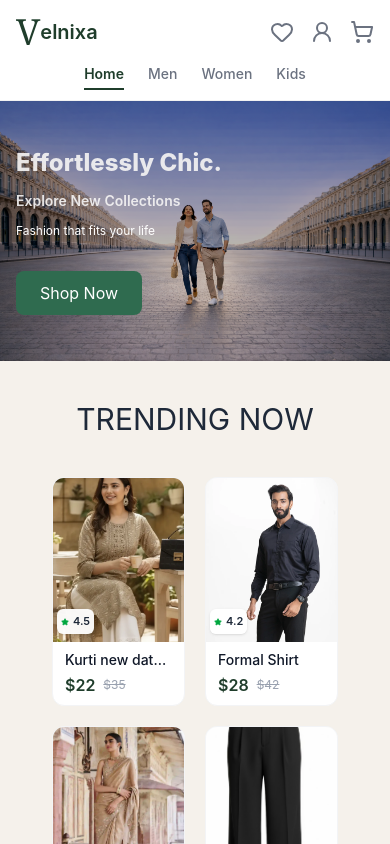
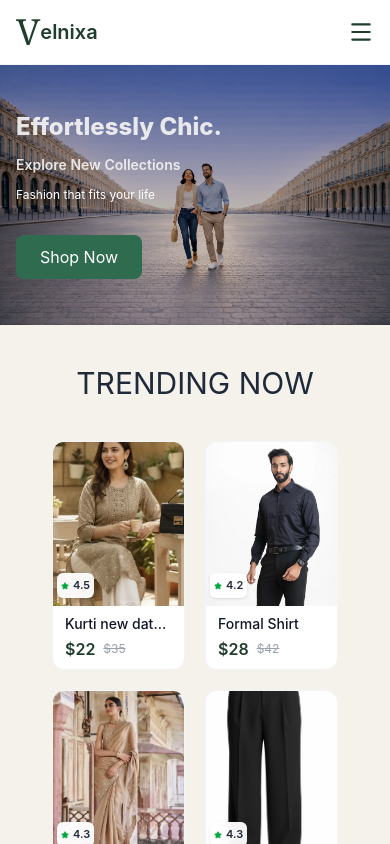
Before and after one commit to om-dev007/E-commerce-Application, a React (Vite) app: page / in a window 390 px wide. Shown: the top 844 px of the page. Built offline with nearby package versions, Linux system fonts and the light colour scheme.

Commit message:
navbar updated

```diff
--- a/src/components/Navbar.jsx
+++ b/src/components/Navbar.jsx
@@ -1,13 +1,16 @@
-import React from "react";
-import { NavLink } from "react-router-dom";
-import { Heart, ShoppingCart, UserRound } from "lucide-react";
+import { useState } from "react";
+import { Link, NavLink } from "react-router-dom";
+import { Heart, ShoppingCart, Menu, X, UserRound } from "lucide-react";
 
 const Navbar = () => {
+  const [open, setOpen] = useState(false);
+
   return (
-    <header className="w-full bg-white sticky top-0 z-50 border-b border-black/5">
-      <nav className="max-w-7xl mx-auto flex flex-col sm:flex-row items-center justify-between px-4 sm:px-6 lg:px-10 py-3">
+    <header className="bg-white border-b border-gray-100 sticky top-0 z-50">
+      <nav className="max-w-7xl mx-auto px-4 sm:px-6 md:px-16">
+        <div className="flex items-center justify-between h-16">
 
-        <div className="flex items-center justify-between w-full sm:w-auto">
+          {/* LOGO */}
           <NavLink to="/" className="flex items-center">
             <span className="font-serif text-4xl sm:text-5xl text-[#1F3D2B]">
               V
@@ -17,41 +20,92 @@ const Navbar = () => {
             </span>
           </NavLink>
 
-          <div className="flex sm:hidden items-center gap-4">
-            <NavIcon to="/like" icon={<Heart />} />
-            <NavIcon to="/login" icon={<UserRound />} />
-            <NavIcon to="/cart" icon={<ShoppingCart />} />
-          </div>
-        </div>
-
-        <div className="flex gap-6 sm:gap-8 mt-3 sm:mt-0 text-sm sm:text-base font-medium">
+          {/* DESKTOP LINKS */}
+          <div className="hidden gap-6 sm:flex sm:gap-8 mt-3 sm:mt-0 text-sm sm:text-base font-medium">
             <NavItem to="/" label="Home" />
             <NavItem to="/mens" label="Men" />
             <NavItem to="/womens" label="Women" />
             <NavItem to="/kids" label="Kids" />
           </div>
 
+          {/* DESKTOP ICONS */}
           <div className="hidden sm:flex items-center gap-5">
             <NavIcon to="/like" icon={<Heart />} />
             <NavIcon to="/login" icon={<UserRound />} />
             <NavIcon to="/cart" icon={<ShoppingCart />} />
           </div>
 
+          {/* HAMBURGER */}
+          <button
+            onClick={() => setOpen(!open)}
+            className="sm:hidden outline-0 text-[#1F3D2B]"
+            aria-label="Toggle Menu"
+          >
+            {open ? <X size={26} /> : <Menu size={26} />}
+          </button>
+        </div>
       </nav>
+
+      {/* MOBILE MENU */}
+      {/* MOBILE MENU */}
+<div
+  className={`
+    sm:hidden fixed top-0 left-0 w-full h-screen bg-white z-40
+    transform transition-transform duration-300 ease-in-out
+    ${open ? "translate-y-0" : "-translate-y-full"}
+  `}
+>
+  {/* Header */}
+  <div className="flex items-center justify-between px-5 h-16 border-b">
+    <div className="flex items-center">
+      <span className="font-serif text-3xl text-[#1F3D2B]">V</span>
+      <span className="font-semibold text-lg text-[#1F3D2B]">elnixa</span>
+    </div>
+    <button onClick={() => setOpen(false)}>
+      <X size={24} />
+    </button>
+  </div>
+
+  {/* Links */}
+  <div className="px-6 pt-8 flex flex-col gap-6 text-base font-medium">
+    <MobileNavItem to="/" label="Home" onClick={() => setOpen(false)} />
+    <MobileNavItem to="/mens" label="Men" onClick={() => setOpen(false)} />
+    <MobileNavItem to="/womens" label="Women" onClick={() => setOpen(false)} />
+    <MobileNavItem to="/kids" label="Kids" onClick={() => setOpen(false)} />
+  </div>
+
+  {/* Icons */}
+  <div className="mt-10 px-6 pt-6 border-t flex gap-8">
+    <NavIcon to="/like" icon={<Heart size={22} />} />
+    <NavIcon to="/login" icon={<UserRound size={22} />} />
+    <NavIcon to="/cart" icon={<ShoppingCart size={22} />} />
+  </div>
+</div>
+
     </header>
   );
 };
 
-const NavItem = ({ to, label }) => (
+/* NAV ITEM */
+const NavItem = ({ to, label, mobile = false, onClick }) => (
   <NavLink
     to={to}
-    className={({ isActive }) =>
-      `
-      relative pb-1
-      transition-colors duration-300
-      ${isActive ? "text-[#1F3D2B] font-semibold" : "text-[#6B7280]"}
+    onClick={onClick}
+    className={({ isActive }) => `
+      relative block transition-colors duration-300
+      ${mobile ? "py-1 text-base" : "pb-1"}
+
+      ${
+        isActive
+          ? "text-[#1F3D2B] font-semibold"
+          : "text-[#6B7280]"
+      }
       hover:text-[#2F6B4F]
 
+      ${
+        mobile
+          ? "" // ❌ MOBILE: no underline, no hover border
+          : `
             after:content-['']
             after:absolute
             after:left-0
@@ -62,7 +116,28 @@ const NavItem = ({ to, label }) => (
             after:origin-left
             after:transition-transform
             after:duration-300
-      ${isActive ? "after:scale-x-100" : "after:scale-x-0 hover:after:scale-x-100"}
+            ${
+              isActive
+                ? "after:scale-x-100"
+                : "after:scale-x-0 hover:after:scale-x-100"
+            }
+          `
+      }
+    `}
+  >
+    {label}
+  </NavLink>
+);
+
+const MobileNavItem = ({ to, label, onClick }) => (
+  <NavLink
+    to={to}
+    onClick={onClick}
+    className={({ isActive }) =>
+      `
+      block py-2
+      transition-colors
+      ${isActive ? "text-[#1F3D2B] font-semibold" : "text-gray-600"}
       `
     }
   >
@@ -70,7 +145,7 @@ const NavItem = ({ to, label }) => (
   </NavLink>
 );
 
-
+/* NAV ICON */
 const NavIcon = ({ to, icon }) => (
   <NavLink
     to={to}
--- a/src/index.css
+++ b/src/index.css
@@ -22,3 +22,18 @@ body {
 .animate-heroText {
   animation: heroText 1.2s ease-out forwards;
 }
+
+.nav-link {
+  font-weight: 500;
+  color: #374151;
+  transition: color 0.2s;
+}
+.nav-link:hover {
+  color: #1F3D2B;
+}
+
+.mobile-link {
+  font-size: 16px;
+  font-weight: 500;
+  color: #1F3D2B;
+}
```
Lines whose indentation alone changed are shown as unchanged.
